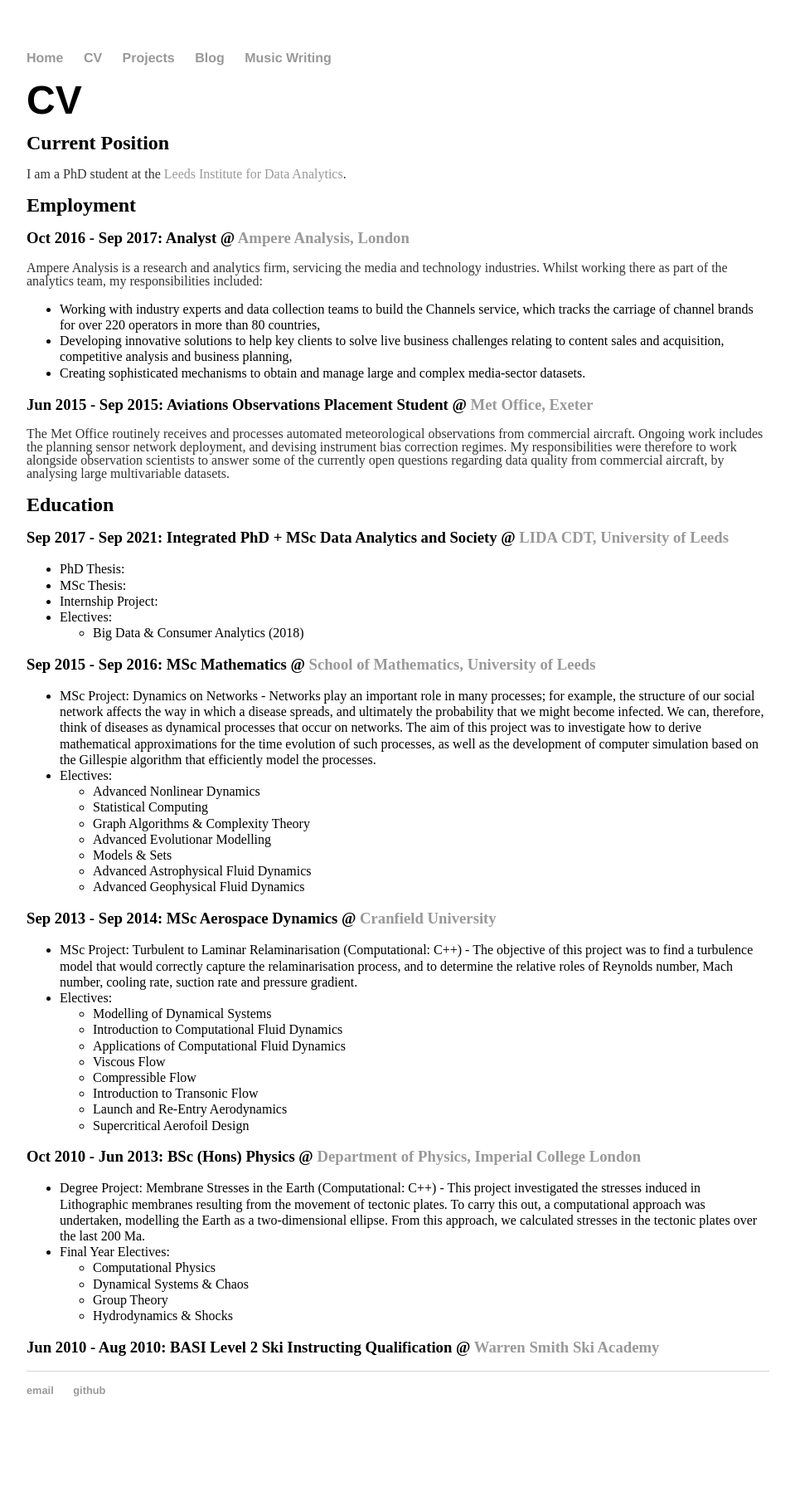
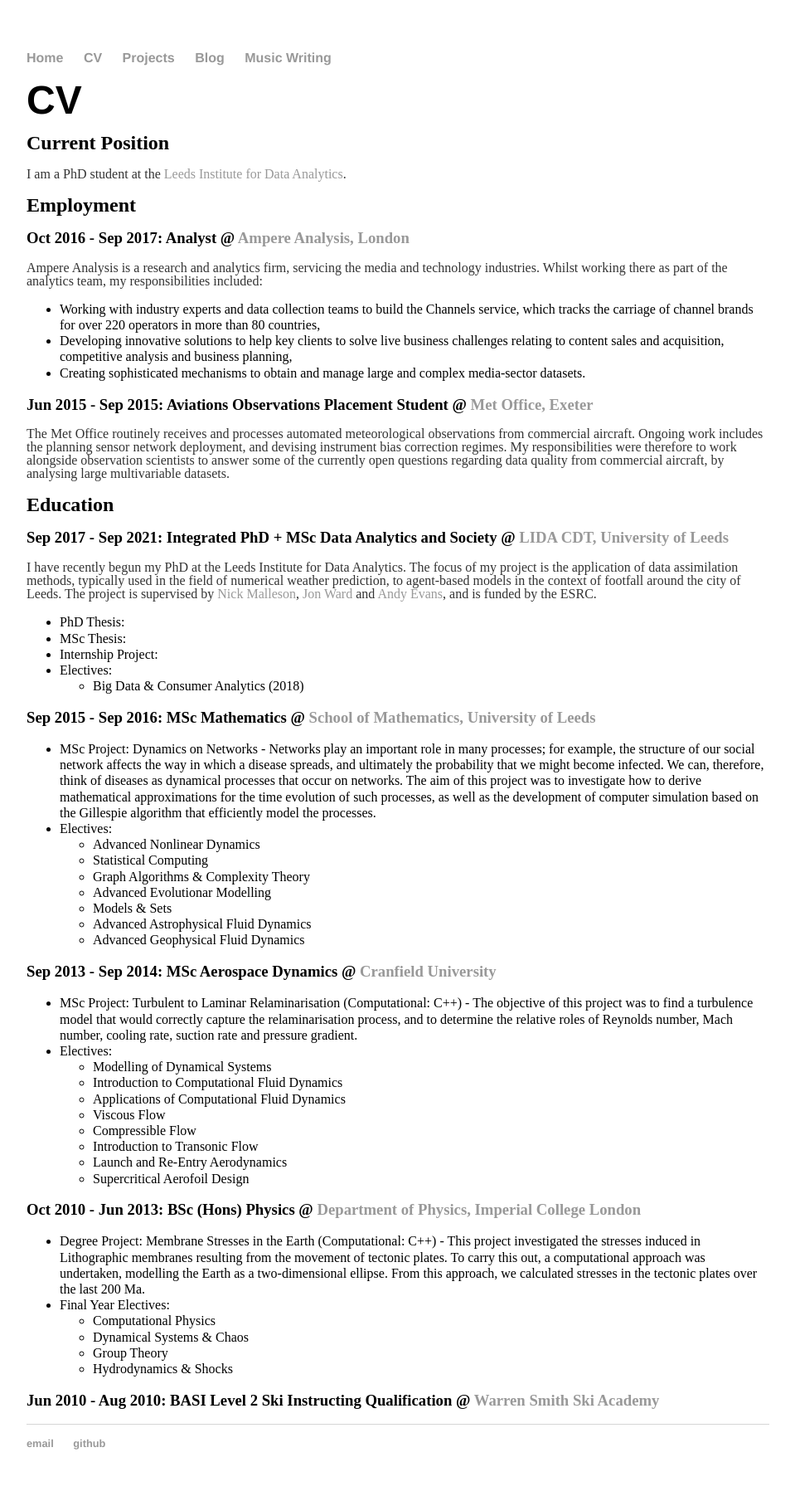
Before and after one commit to ksuchak1990/ksuchak1990.github.io, a Jekyll site: the page built from cv/index.html, in a window 1280 px wide. Shown: the whole page at 83% size, without its empty margins (160-1119 px from the left). Built offline with Jekyll 4.4.1, drawn with Linux system fonts in a browser that asks for light colours; before the commit the page ends 1745 px from its top, so only the background shows below that.

Commit message:
add phd project info

```diff
--- a/cv/index.html
+++ b/cv/index.html
@@ -29,6 +29,9 @@ My responsibilities were therefore to work alongside observation scientists to a
 <h2>Education</h2>
 
 <h3>Sep 2017 - Sep 2021: Integrated PhD + MSc Data Analytics and Society @ <a href="https://datacdt.org/">LIDA CDT, University of Leeds</a></h3>
+<p>I have recently begun my PhD at the Leeds Institute for Data Analytics.
+The focus of my project is the application of data assimilation methods, typically used in the field of numerical weather prediction, to agent-based models in the context of footfall around the city of Leeds.
+The project is supervised by <a href="http://nickmalleson.co.uk/">Nick Malleson</a>, <a href="http://www1.maths.leeds.ac.uk/~jaward/">Jon Ward</a> and <a href="http://www.geog.leeds.ac.uk/people/a.evans/">Andy Evans</a>, and is funded by the ESRC.
 <ul>
 	<li>PhD Thesis:</li>
 	<li>MSc Thesis:</li>
@@ -38,6 +41,7 @@ My responsibilities were therefore to work alongside observation scientists to a
 		<li>Big Data & Consumer Analytics (2018)</li>
 	</ul>
 </ul>
+</p>
 
 <h3>Sep 2015 - Sep 2016: MSc Mathematics @ <a href="https://physicalsciences.leeds.ac.uk/info/6/school_of_mathematics">School of Mathematics, University of Leeds</a></h3>
 <ul>
```
